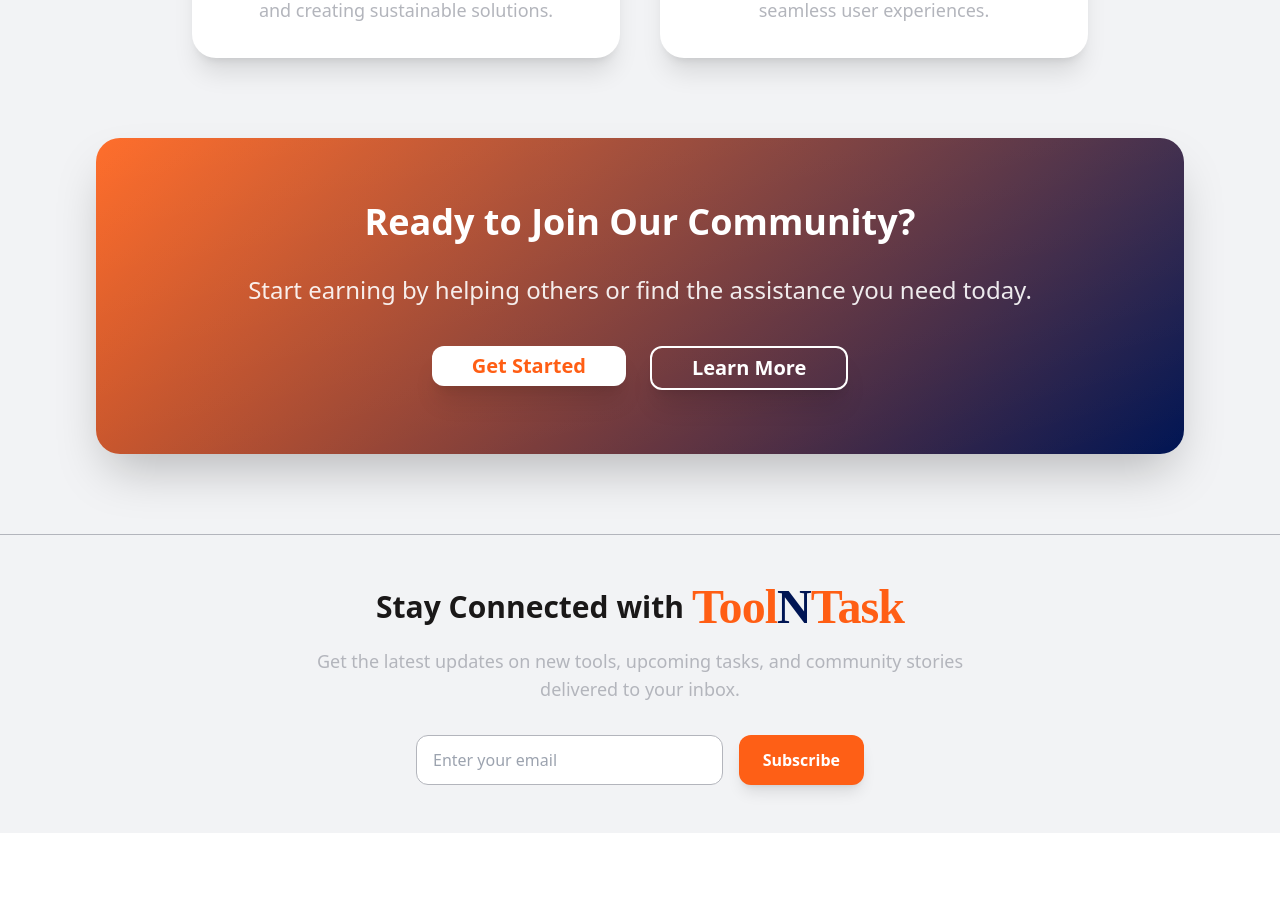
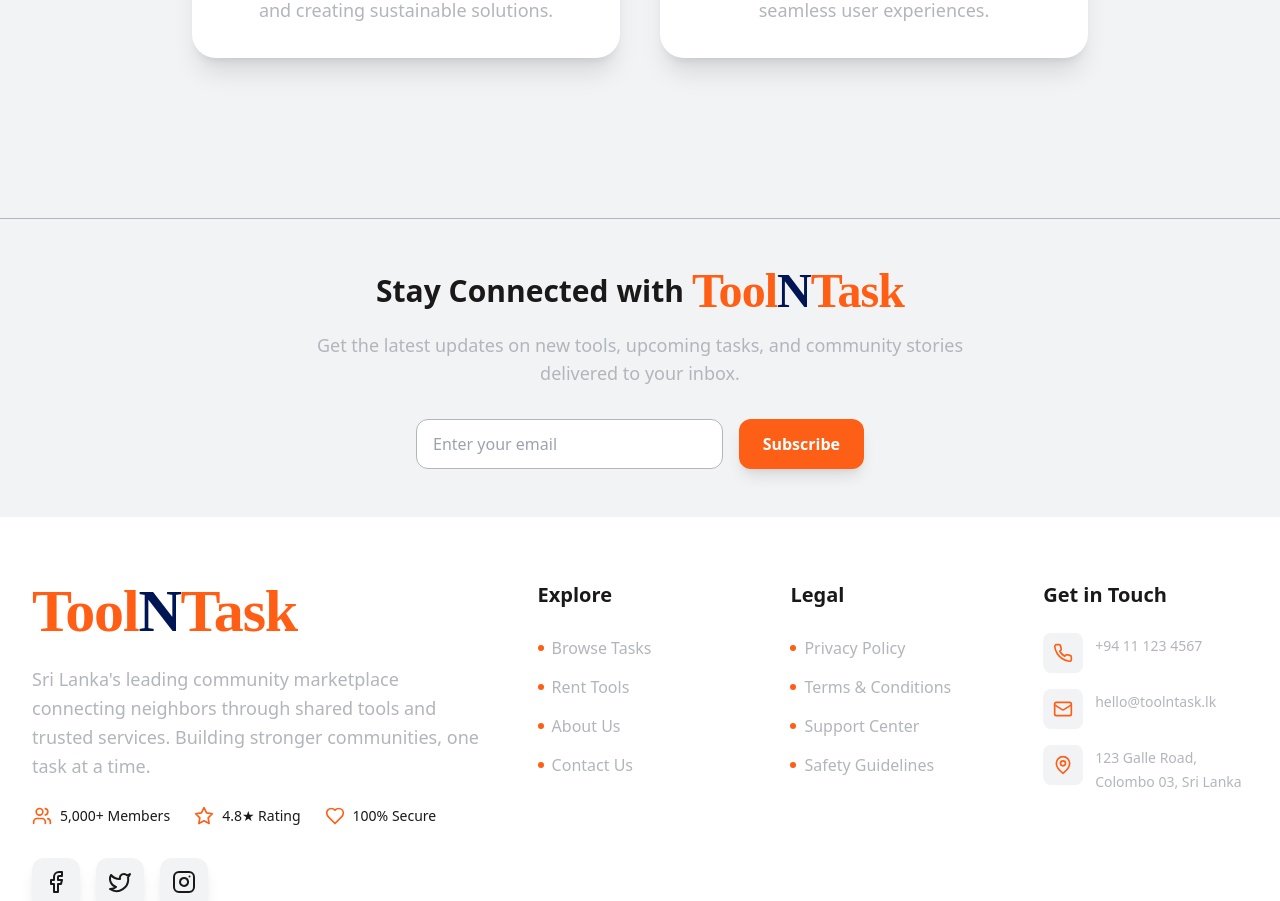
Before and after one commit to SeneshFitzroy/ToolnTask, a Next.js app: page /About in a window 1280 px wide. Shown: the part 1660-2561 px from the top of the page. Built offline with nearby package versions, Linux system fonts and the light colour scheme; a web font is replaced by a local one.

Commit message:
feat: Enhanced pages/About.tsx,  - Detailed changes: diff --git a/pages/About.tsx b/pages/About.tsx ind... at 01:58 PM +0530, July 03, 2025

```diff
--- a/pages/About.tsx
+++ b/pages/About.tsx
@@ -145,41 +145,6 @@ export default function About() {
               </div>
             </div>
           </div>
-
-          {/* CTA Section */}
-          <div className="rounded-3xl p-12 sm:p-16 text-center text-white relative overflow-hidden shadow-2xl" style={{ background: 'linear-gradient(135deg, #FF5E14 0%, #001554 100%)' }}>
-            <div className="absolute inset-0 bg-gradient-to-br from-white/10 to-transparent"></div>
-            <div className="relative z-10">
-              <h2 className="text-3xl sm:text-4xl font-bold mb-6 sm:mb-8">Ready to Join Our Community?</h2>
-              <p className="text-xl sm:text-2xl mb-8 sm:mb-10 opacity-90 leading-relaxed">
-                Start earning by helping others or find the assistance you need today.
-              </p>
-              <div className="flex flex-col sm:flex-row gap-6 justify-center">
-                <Button
-                  className="px-8 sm:px-10 py-4 sm:py-5 text-lg sm:text-xl font-bold rounded-xl transition-all duration-300 hover:scale-105 shadow-xl border-0"
-                  style={{ backgroundColor: '#FFFFFF', color: '#FF5E14' }}
-                  onMouseEnter={(e) => e.currentTarget.style.backgroundColor = '#F2F3F5'}
-                  onMouseLeave={(e) => e.currentTarget.style.backgroundColor = '#FFFFFF'}
-                >
-                  Get Started
-                </Button>
-                <Button
-                  className="border-2 px-8 sm:px-10 py-4 sm:py-5 text-lg sm:text-xl font-bold rounded-xl transition-all duration-300 hover:scale-105 shadow-xl"
-                  style={{ borderColor: '#FFFFFF', color: '#FFFFFF', backgroundColor: 'transparent' }}
-                  onMouseEnter={(e) => {
-                    e.currentTarget.style.backgroundColor = '#FFFFFF';
-                    e.currentTarget.style.color = '#FF5E14';
-                  }}
-                  onMouseLeave={(e) => {
-                    e.currentTarget.style.backgroundColor = 'transparent';
-                    e.currentTarget.style.color = '#FFFFFF';
-                  }}
-                >
-                  Learn More
-                </Button>
-              </div>
-            </div>
-          </div>
         </div>
       </div>
 
```
